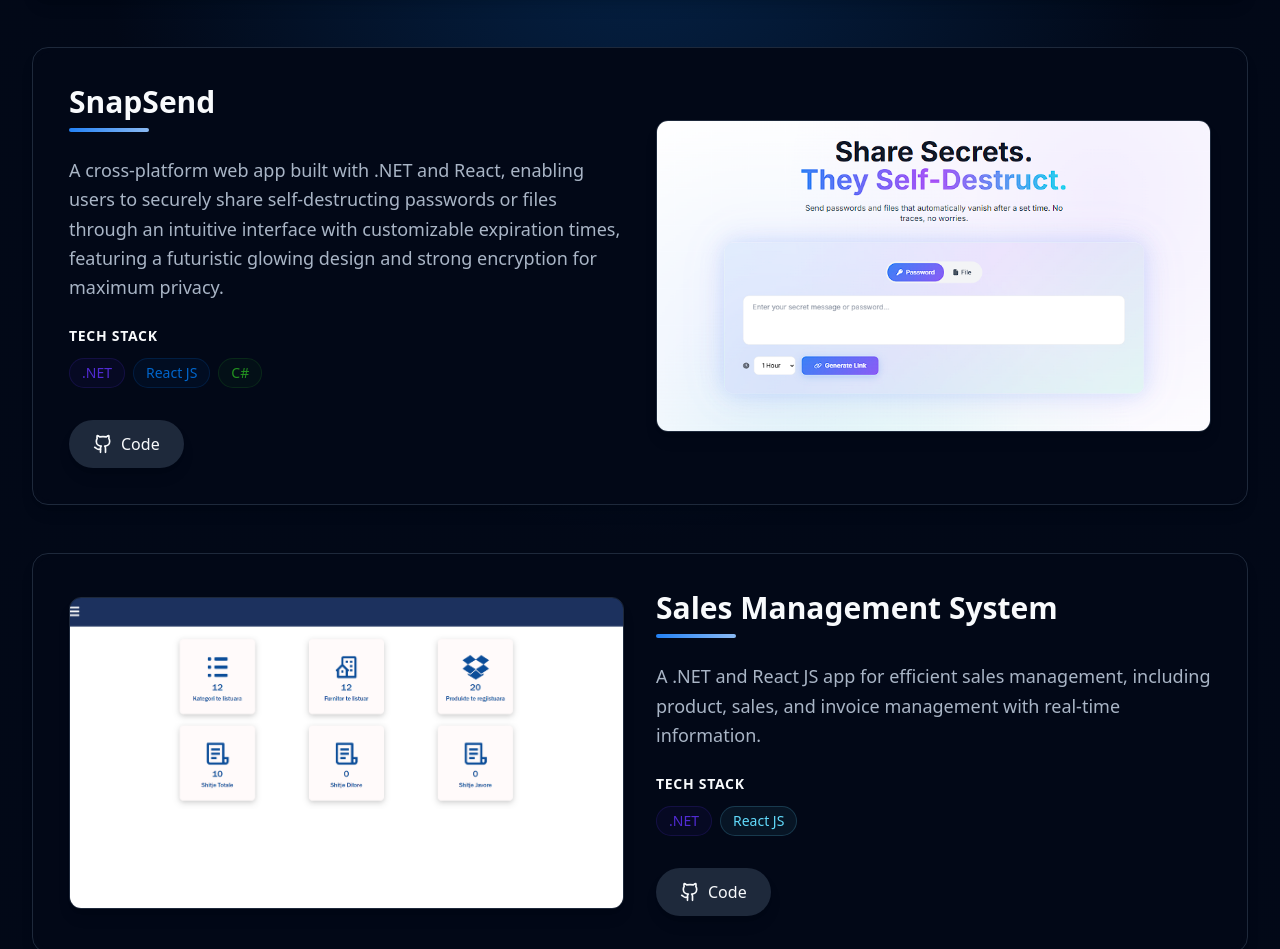
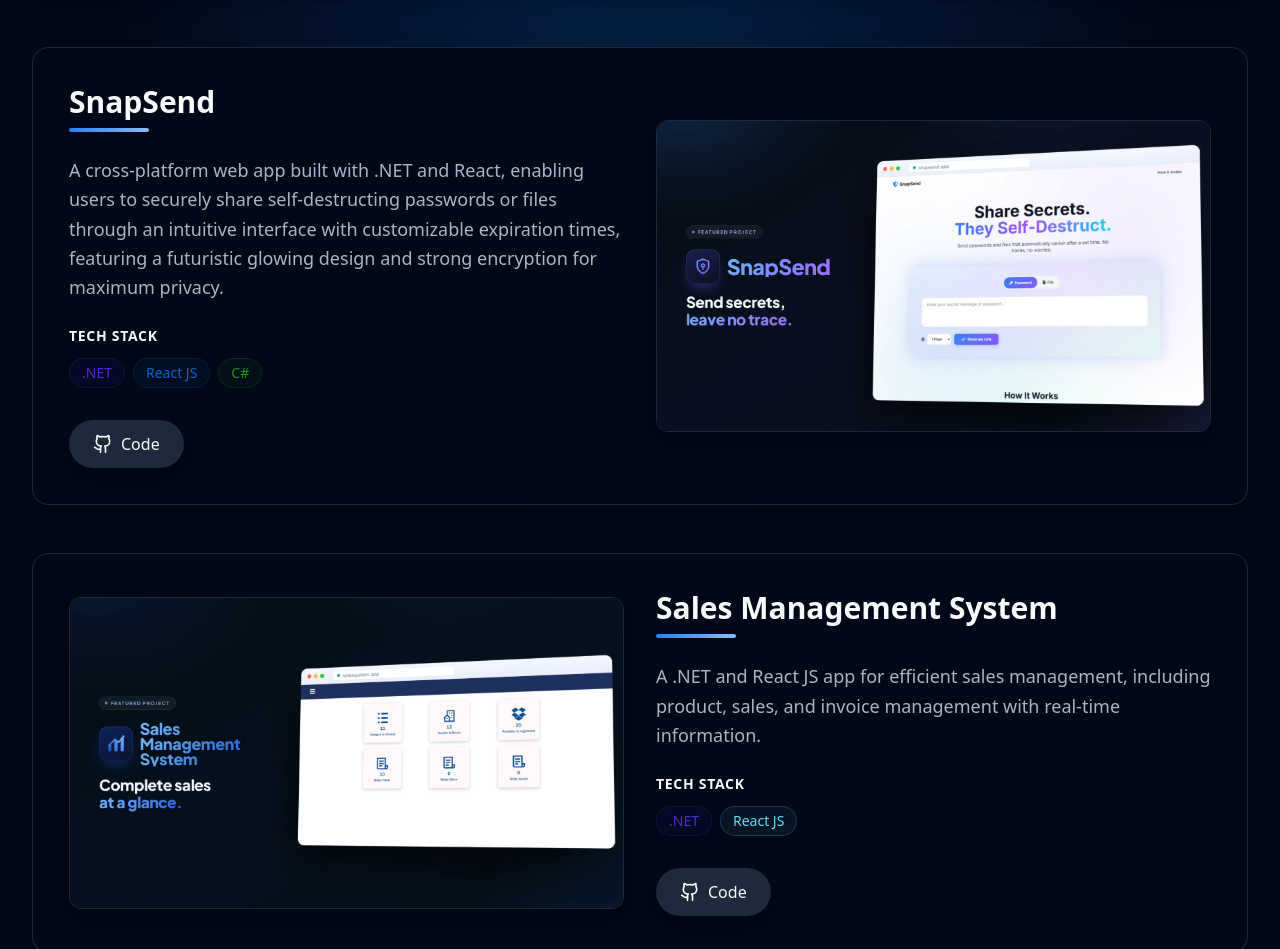
Before and after one commit to ermalkomoni/New-Portfolio, a React (Vite) app: page / in a window 1280 px wide. Shown: the part 4943-5892 px from the top of the page. Built offline with nearby package versions, Linux system fonts and the light colour scheme.

Commit message:
adding new thumbnails for projects

```diff
--- a/client/components/ProjectsSection.tsx
+++ b/client/components/ProjectsSection.tsx
@@ -48,7 +48,7 @@ const projects = [
   {
     title: "SnapSend",
     description: "A cross-platform web app built with .NET and React, enabling users to securely share self-destructing passwords or files through an intuitive interface with customizable expiration times, featuring a futuristic glowing design and strong encryption for maximum privacy.",
-    image: "/snapsend.webp",
+    image: "/snapsend-thumbnail.webp",
     techStack: [
       { name: ".NET", color: "#512BD4" },
       { name: "React JS", color: "#0066CC" },
@@ -59,7 +59,7 @@ const projects = [
   {
     title: "Sales Management System",
     description: "A .NET and React JS app for efficient sales management, including product, sales, and invoice management with real-time information.",
-    image: "/salessystem.webp",
+    image: "/salessystem-thumbnail.webp",
     techStack: [
       { name: ".NET", color: "#512BD4" },
       { name: "React JS", color: "#61DAFB" }
```
Also changed, not shown: public/salessystem-thumbnail.webp (added), public/snapsend-thumbnail.webp (added).
